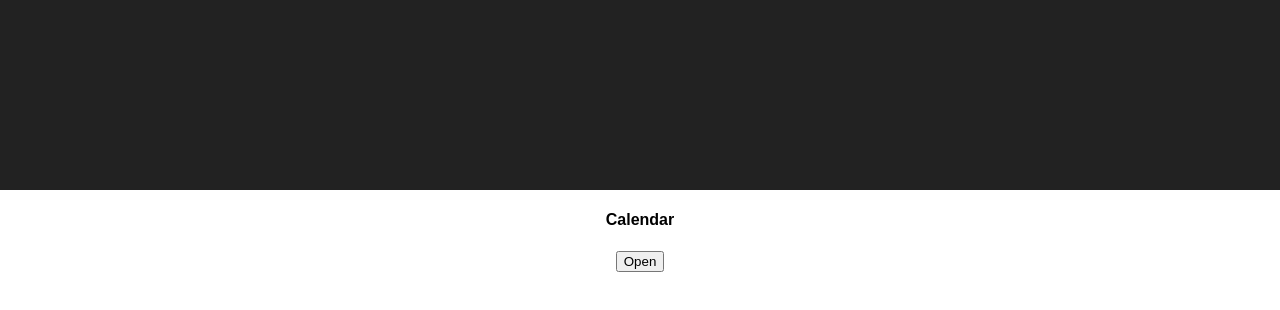
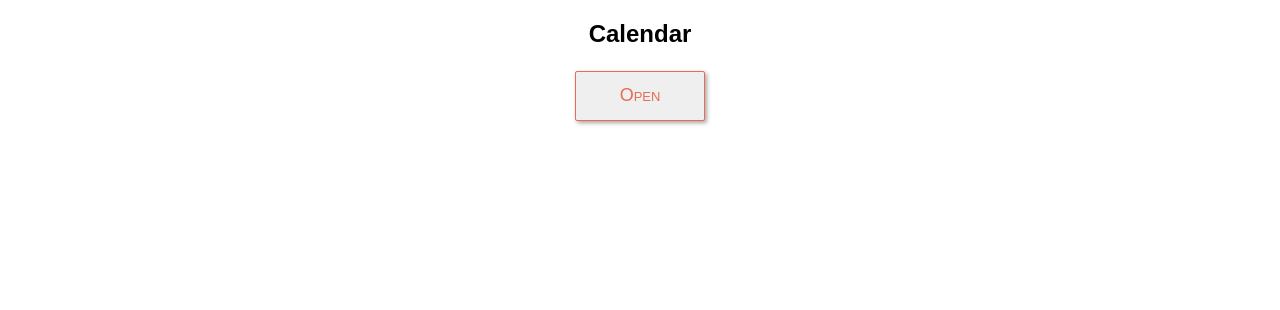
Before and after one commit to GiadaSimonetti/react-calendar, a React (Create React App) app: page / in a window 1280 px wide. Shown: the top 310 px of the page. Built offline with nearby package versions, Linux system fonts and the light colour scheme.

Commit message:
Refactor

```diff
--- a/src/App.css
+++ b/src/App.css
@@ -7,13 +7,6 @@
   height: 80px;
 }
 
-.App-header {
-  background-color: #222;
-  height: 150px;
-  padding: 20px;
-  color: white;
-}
-
 .App-title {
   font-size: 1.5em;
 }
@@ -21,8 +14,3 @@
 .App-intro {
   font-size: large;
 }
-
-@keyframes App-logo-spin {
-  from { transform: rotate(0deg); }
-  to { transform: rotate(360deg); }
-}
--- a/src/Components/Calendar/Calendar.css
+++ b/src/Components/Calendar/Calendar.css
@@ -61,7 +61,9 @@
   color: rgb(230, 108, 85);
 }
 
-.day:active{
+.btn-change:active,
+.btn-cancel:active,
+.day:active {
   background-color: rgb(230, 108, 85);
   color: white;
 }
@@ -110,3 +112,11 @@
    box-shadow: none;
    cursor: auto;
  }
+
+ .btn-cancel:hover {
+   border: 1px solid rgb(230, 108, 85);
+   color: rgb(230, 108, 85);
+   box-shadow: 2px 2px 4px #A6A6A6;
+   outline:none;
+   cursor: pointer;
+ }
--- a/src/Components/Calendar/index.js
+++ b/src/Components/Calendar/index.js
@@ -65,6 +65,10 @@
 
     onDayClick = (e, day) => {
       this.props.onDayClick && this.props.onDayClick(e, day)
+    }
+
+    reset = () => {
+      return this.currentDay();
     }
 
   render() {
@@ -158,10 +162,14 @@
             <p className="delivery-message"> Delivery dates will change
             <br />for all upcoming boxes
             </p>
-            <button className="btn btn-calendar btn-cancel"> {"cancel,"}
+            <button className="btn btn-calendar btn-cancel"
+              onClick={(e)=> this.reset()}
+            > {"cancel,"}
             <br />{"don't change"}
             </button>
-            <button className="btn btn-calendar btn-change"> change date
+            <button className="btn btn-calendar btn-change"
+              onClick={(e)=>alert("Are you sure you want to chage the date?")}
+            > change date
             </button>
           </div>
 
--- a/src/Components/Modal/CenteredModal.css
+++ b/src/Components/Modal/CenteredModal.css
@@ -4,3 +4,19 @@
   color: rgb(29, 108, 147);
   width: 25%;
 }
+
+.btn-action {
+  font-variant: small-caps;
+  padding: 3px;
+  font-size: 18px;
+  border: 1px solid rgb(230, 108, 85);
+  border-radius: 2px;
+  color: rgb(230, 108, 85);
+  margin: 3px;
+  width: 130px;
+  height: 50px;
+  vertical-align: top;
+  box-shadow: 2px 2px 4px #A6A6A6;
+  outline:none;
+  cursor: pointer;
+}
--- a/src/Components/Modal/index.js
+++ b/src/Components/Modal/index.js
@@ -31,7 +31,7 @@
     const { open } = this.state;
     return (
       <div className="modal">
-        <h4>Calendar</h4>
+        <h2>Calendar</h2>
         <button className="btn btn-action" onClick={this.onOpenModal}>
           Open
         </button>{' '}
```
